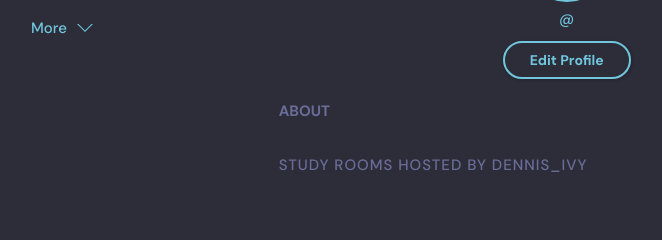
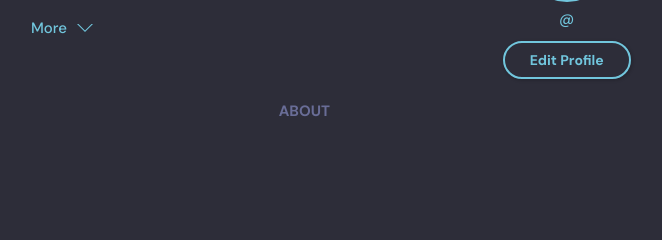
Before and after one commit to ghanteyyy/Discussion-Forum-Django, a Django app: template base/templates/base/profile.html in a window 1280 px wide. Shown: the part 182-422 px from the top of the page, without its empty margins (33-695 px from the left). Run offline with Django 4.2, Linux system fonts and the light colour scheme; the template is opened without the code that fills it, so the values that code supplies are empty; parts of the project's set-up code (start-up, migrations or seed data) failed here and were passed over.

Commit message:
Removed hosted by label

```diff
--- a/base/templates/base/profile.html
+++ b/base/templates/base/profile.html
@@ -3,11 +3,8 @@
 {% block content %}
     <main class="profile-page layout layout--3">
         <div class="container">
-    <!-- Topics Start -->
             {% include 'base/topics_component.html' %}
-    <!-- Topics End -->
 
-    <!-- Room List Start -->
             <div class="roomList">
                 <div class="profile">
                     <div class="profile__avatar">
@@ -15,36 +12,27 @@
                             <img src="{{user.avatar.url}}" />
                         </div>
                     </div>
+
                     <div class="profile__info">
                         <h3>{{user.name}}</h3>
                         <p>@{{user.username}}</p>
+
                         {% if request.user == user %}
                             <a href="{% url 'update-user' %}" class="btn btn--main btn--pill">Edit Profile</a>
                         {% endif %}
                     </div>
+
                     <div class="profile__about">
                         <h3>About</h3>
-          <p>
-            {{user.bio}}
-          </p>
+                        <p>{{user.bio}}</p>
                     </div>
                 </div>
 
-      <div class="roomList__header">
-        <div>
-          <h2>Study Rooms Hosted by dennis_ivy</a>
-          </h2>
-        </div>
-      </div>
                 {% include 'base/feed_component.html' %}
 
+            </div>
 
-    </div>
-    <!-- Room List End -->
-
-    <!-- Activities Start -->
             {% include 'base/activity_component.html' %}
-    <!-- Activities End -->
         </div>
     </main>
 {% endblock content %}
```
Lines whose indentation alone changed are shown as unchanged.
